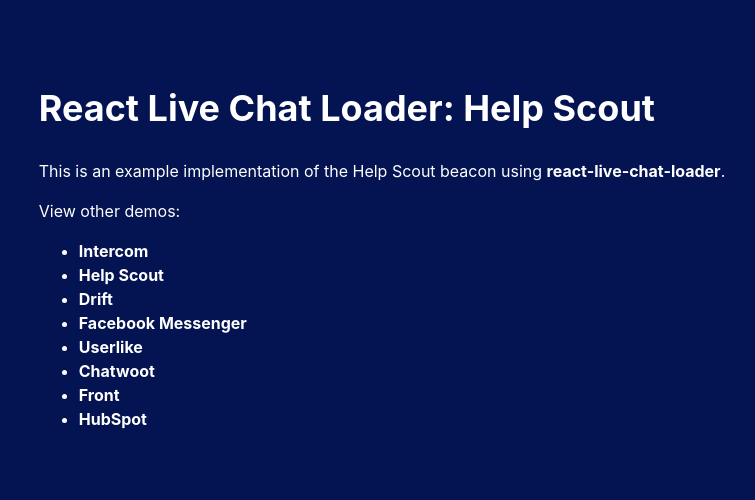
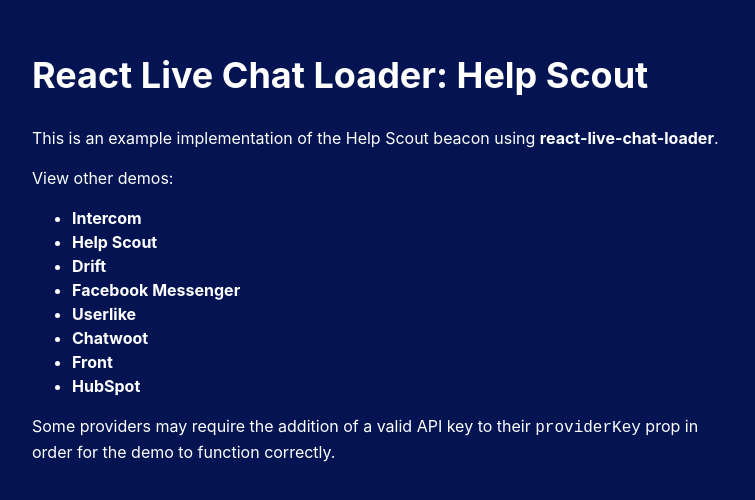
Before and after one commit to calibreapp/react-live-chat-loader, a Next.js app in the folder website/: page /helpscout in a window 1280 px wide. Shown: the part 148-648 px from the top of the page, without its empty margins (258-1013 px from the left). Built offline with nearby package versions, Linux system fonts and the light colour scheme.

Commit message:
Add callout around providerKey demo requirements

```diff
--- a/website/components/exampleLinks.js
+++ b/website/components/exampleLinks.js
@@ -2,6 +2,7 @@ import React from 'react'
 import Link from 'next/link'
 
 const ExampleLinks = () => (
+  <>
     <ul>
       <li>
         <Link href="/intercom">
@@ -44,6 +45,12 @@ const ExampleLinks = () => (
         </Link>
       </li>
     </ul>
+    <p>
+      Some providers may require the addition of a valid API key to their{' '}
+      <code>providerKey</code>
+      {''} prop in order for the demo to function correctly.
+    </p>
+  </>
 )
 
 export default ExampleLinks
```
Lines whose indentation alone changed are shown as unchanged.
